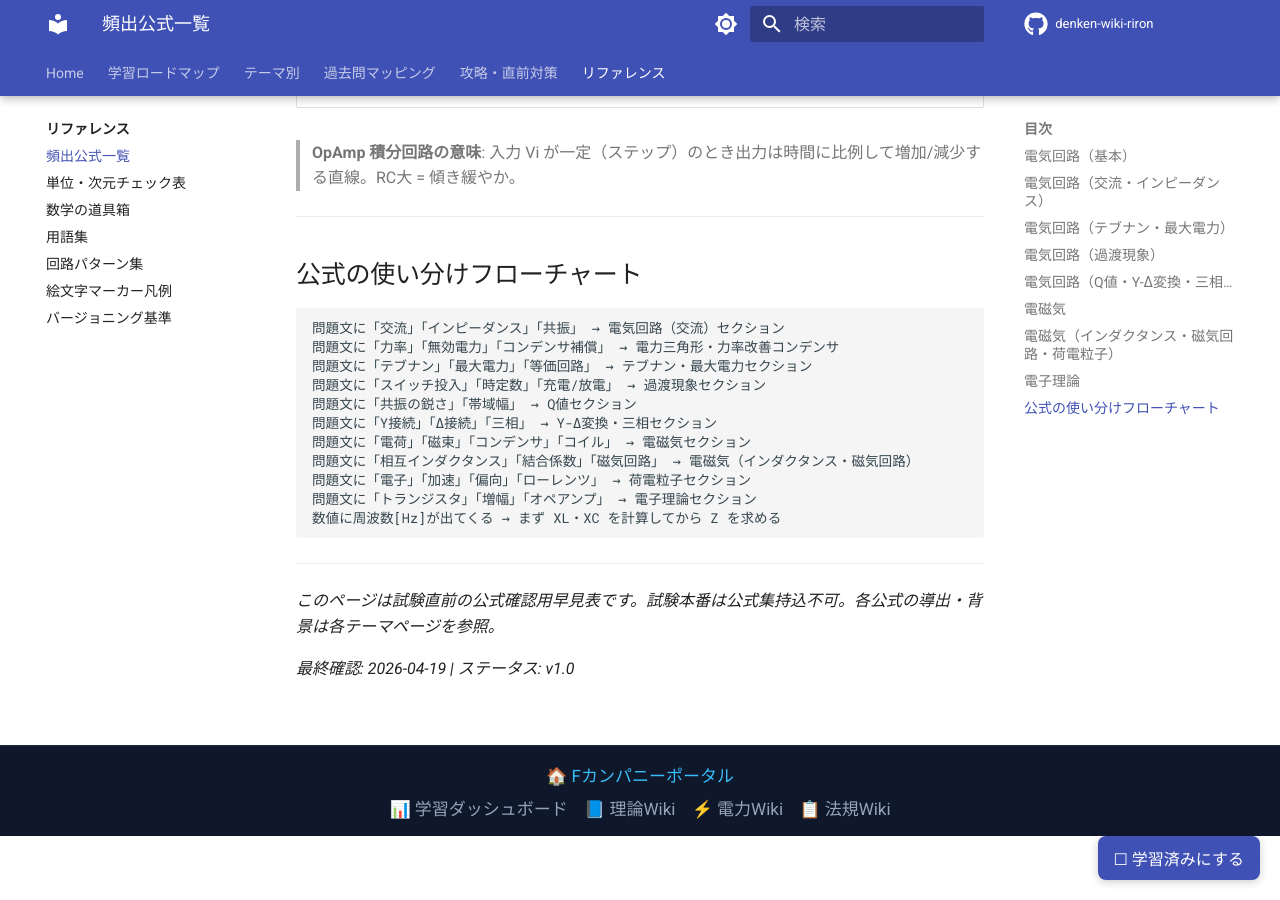
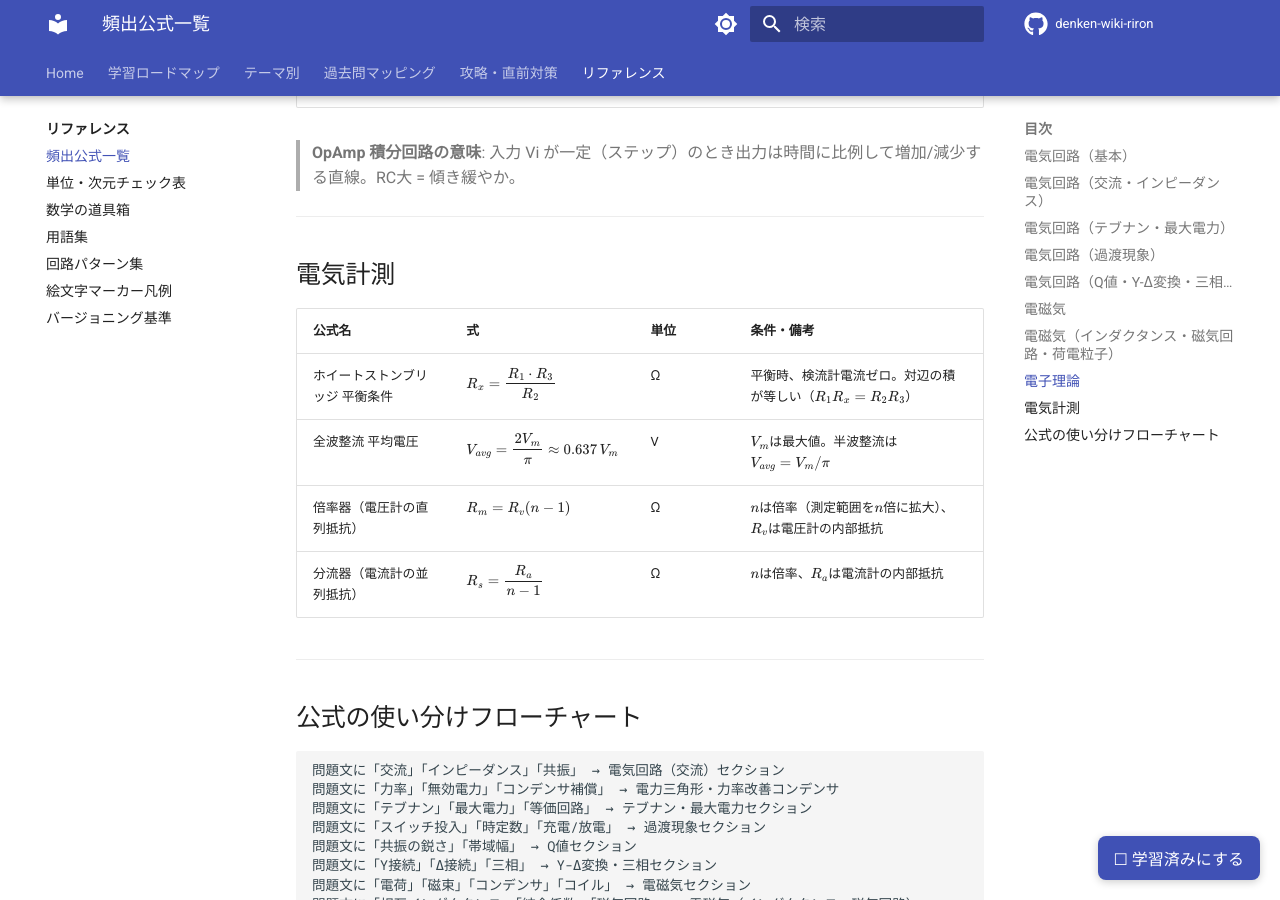
Before and after one commit to kfurufuru/denken-wiki-riron, an MkDocs documentation site: the page built from docs/reference/formulas.md, in a window 1280 px wide and 900 px high, scrolled down 6243 px. Built offline with MkDocs 1.6.1 and Material for MkDocs 9.7.7, drawn with Linux system fonts in a browser that asks for light colours; emoji names are drawn with the system emoji font; comment, search, counter and statistics services are not loaded.

Commit message:
Add 電気計測 section to formulas.md — migrate from old HTML wiki
旧サイト差分チェックで発見した唯一の残存欠落。
計測セクション（§4）が新サイトの公式集に丸ごと存在しなかった。

追加公式:
- ホイートストンブリッジ平衡条件 Rx = R1·R3/R2
- 全波整流平均電圧 Vavg = 2Vm/π
- 倍率器 Rm = Rv(n-1)
- 分流器 Rs = Ra/(n-1)

Co-Authored-By: Claude Sonnet 4.6 <noreply@anthropic.com>

````diff
--- a/docs/reference/formulas.md
+++ b/docs/reference/formulas.md
@@ -154,6 +154,17 @@ tags: [リファレンス, 公式, 全分野]
 
 ---
 
+## 電気計測
+
+| 公式名 | 式 | 単位 | 条件・備考 |
+|---|---|---|---|
+| ホイートストンブリッジ 平衡条件 | \( R_x = \dfrac{R_1 \cdot R_3}{R_2} \) | Ω | 平衡時、検流計電流ゼロ。対辺の積が等しい（\(R_1 R_x = R_2 R_3\)）|
+| 全波整流 平均電圧 | \( V_{avg} = \dfrac{2V_m}{\pi} \approx 0.637\,V_m \) | V | \(V_m\)は最大値。半波整流は \(V_{avg} = V_m/\pi\) |
+| 倍率器（電圧計の直列抵抗） | \( R_m = R_v (n - 1) \) | Ω | \(n\)は倍率（測定範囲を\(n\)倍に拡大）、\(R_v\)は電圧計の内部抵抗 |
+| 分流器（電流計の並列抵抗） | \( R_s = \dfrac{R_a}{n - 1} \) | Ω | \(n\)は倍率、\(R_a\)は電流計の内部抵抗 |
+
+---
+
 ## 公式の使い分けフローチャート
 
 ```
````
